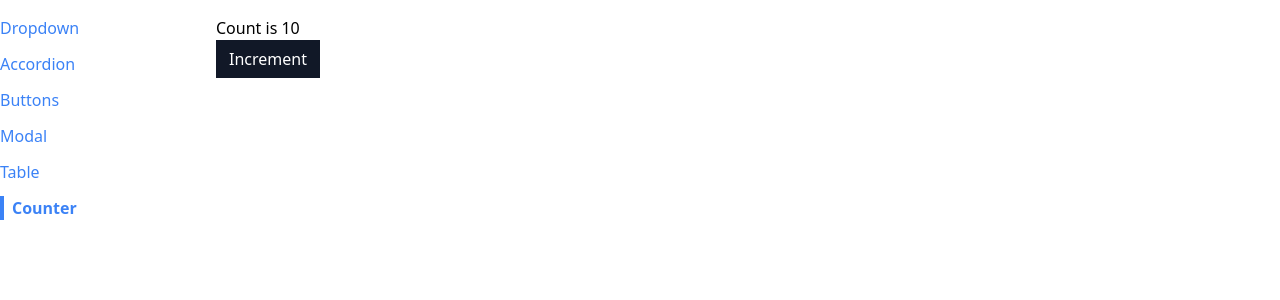
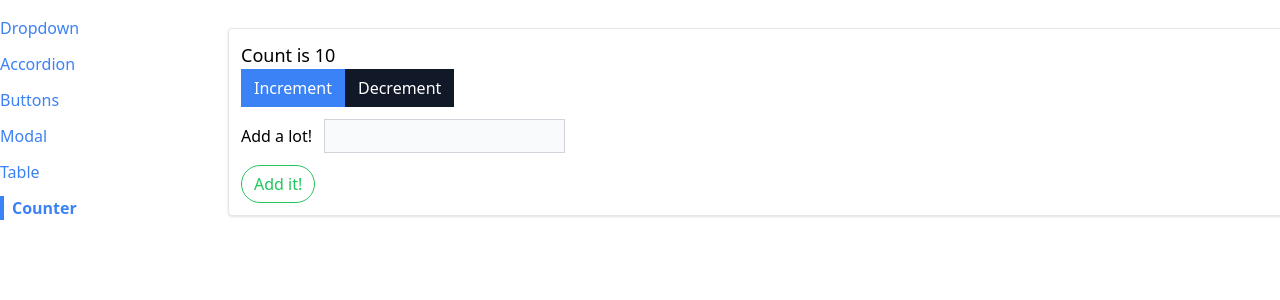
Before and after one commit to M1chalS/React-Components, a React (Create React App) app: page /counter in a window 1280 px wide. Shown: the top 300 px of the page. Built offline with nearby package versions, Linux system fonts and the light colour scheme.

Commit message:
Upgraded CounterPage with useReducer

```diff
--- a/package.json
+++ b/package.json
@@ -7,6 +7,7 @@
     "@testing-library/react": "^13.4.0",
     "@testing-library/user-event": "^13.5.0",
     "classnames": "^2.3.2",
+    "immer": "^9.0.17",
     "prop-types": "^15.8.1",
     "react": "^18.2.0",
     "react-dom": "^18.2.0",
--- a/src/pages/CounterPage.jsx
+++ b/src/pages/CounterPage.jsx
@@ -1,15 +1,78 @@
+import produce from "immer";
 import Button from "../components/Button";
-import useCounter from "../hooks/use-counter";
+import {useReducer} from "react";
+import Panel from "../components/Panel";
 
-function CounterPage({ initialCount }) {
+const INCREMENT_COUNT = 'increment';
+const DECREMENT_COUNT = 'decrement';
+const SET_VALUE_TO_ADD = 'set-value-to-add';
+const ADD_VALUE_TO_COUNT = 'add-value-to-count';
 
-    const {count, increment} = useCounter(initialCount);
+const reducer = (state, action) => {
+    switch (action.type) {
+        case INCREMENT_COUNT:
+            state.count = state.count + 1;
+            break;
+        case DECREMENT_COUNT:
+            state.count = state.count - 1;
+            break;
+        case SET_VALUE_TO_ADD:
+            state.valueToAdd = action.payload;
+            break;
+        case ADD_VALUE_TO_COUNT:
+            state.count = state.count + state.valueToAdd;
+            state.valueToAdd = 0;
+            break;
+        default:
+            throw new Error('Unexpected action type: '+ action.type);
+    }
+}
+
+function CounterPage({initialCount}) {
+
+    const [state, dispatch] = useReducer(produce(reducer), {
+        count: initialCount,
+        valueToAdd: 0
+    });
+
+    const increment = () => {
+        dispatch({type: INCREMENT_COUNT});
+    }
+
+    const decrement = () => {
+        dispatch({type: DECREMENT_COUNT});
+    }
+
+    const handleChange = (event) => {
+        const value = parseInt(event.target.value) || 0;
+
+        dispatch({
+            type: SET_VALUE_TO_ADD,
+            payload: value
+        })
+    }
+
+    const handleSubmit = (event) => {
+        event.preventDefault();
+
+        dispatch({type: ADD_VALUE_TO_COUNT})
+    }
 
     return (
-        <div>
-            <h1>Count is {count}</h1>
-            <Button secondary onClick={increment}>Increment</Button>
-        </div>
+        <Panel className="m-3">
+            <h1 className="text-lg">Count is {state.count}</h1>
+            <div className="flex flex-row">
+                <Button primary onClick={increment}>Increment</Button>
+                <Button secondary onClick={decrement}>Decrement</Button>
+            </div>
+
+            <form onSubmit={handleSubmit}>
+                <label>Add a lot!</label>
+                <input value={state.valueToAdd || ""} onChange={handleChange} type="number"
+                       className="p-1 m-3 bg-gray-50 border border-gray-300"/>
+                <Button success rounded outline>Add it!</Button>
+            </form>
+        </Panel>
     );
 }
 
```
Also changed, not shown: 1 other file (tests, documents, lock files or other folders).
